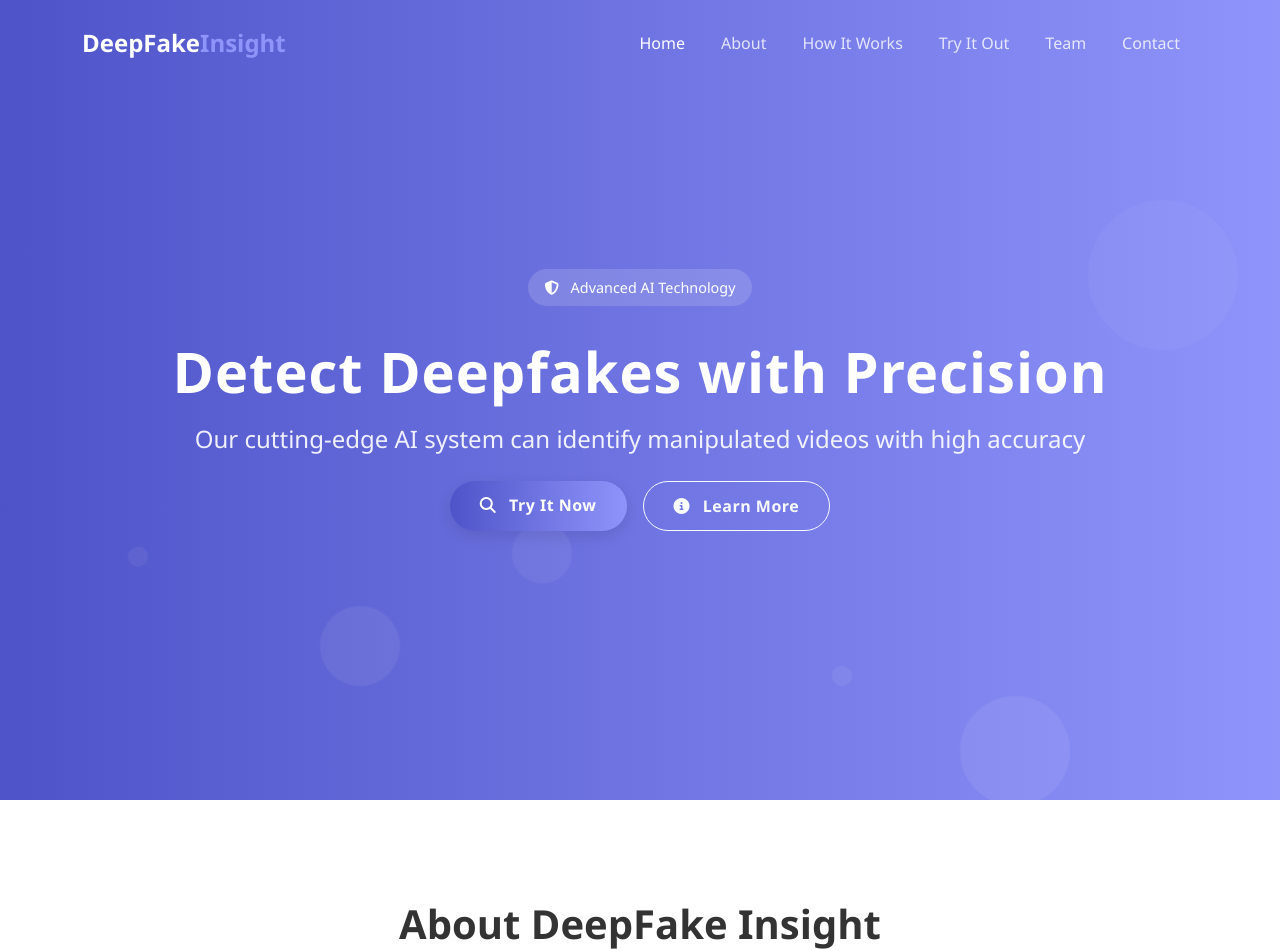
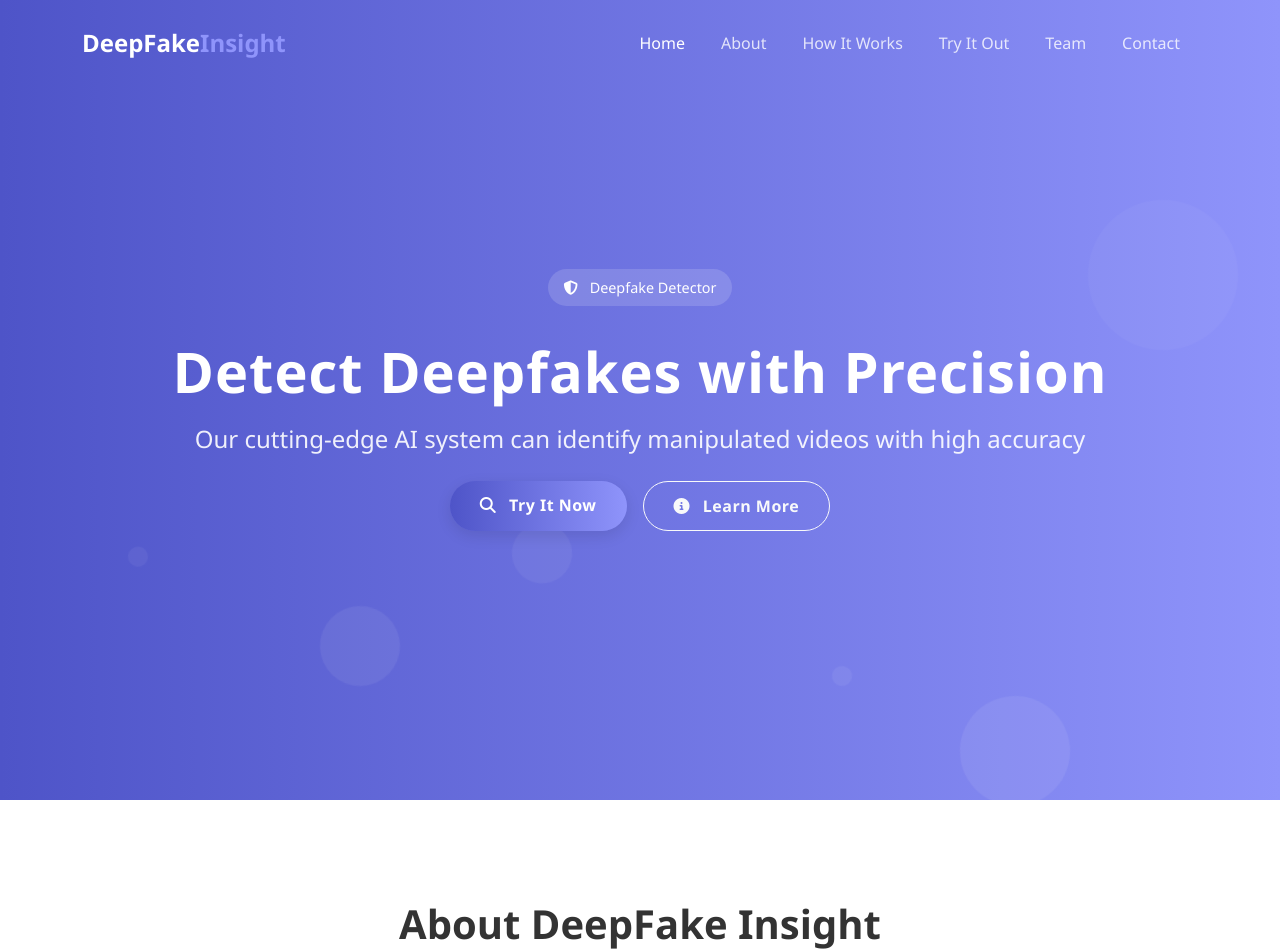
Before and after one commit to dattaaaaa/deepfakedetector, a Flask app: page / in a window 1280 px wide. Shown: the top 950 px of the page. Run offline with Flask 3, Linux system fonts and the light colour scheme; some libraries are stand-ins or nearby versions.

Commit message:
Update index.html

```diff
--- a/Final_Deployment/templates/index.html
+++ b/Final_Deployment/templates/index.html
@@ -749,7 +749,7 @@
     <section class="hero bg-gradient-primary d-flex align-items-center" id="home">
         <div class="container hero-content text-center" data-aos="fade-up">
             <div class="hero-badge">
-                <i class="fas fa-shield-alt me-2"></i> Advanced AI Technology
+                <i class="fas fa-shield-alt me-2"></i> Deepfake Detector
             </div>
             <h1 class="hero-title">Detect Deepfakes with Precision</h1>
             <p class="hero-subtitle mb-4">Our cutting-edge AI system can identify manipulated videos with high accuracy</p>
```
